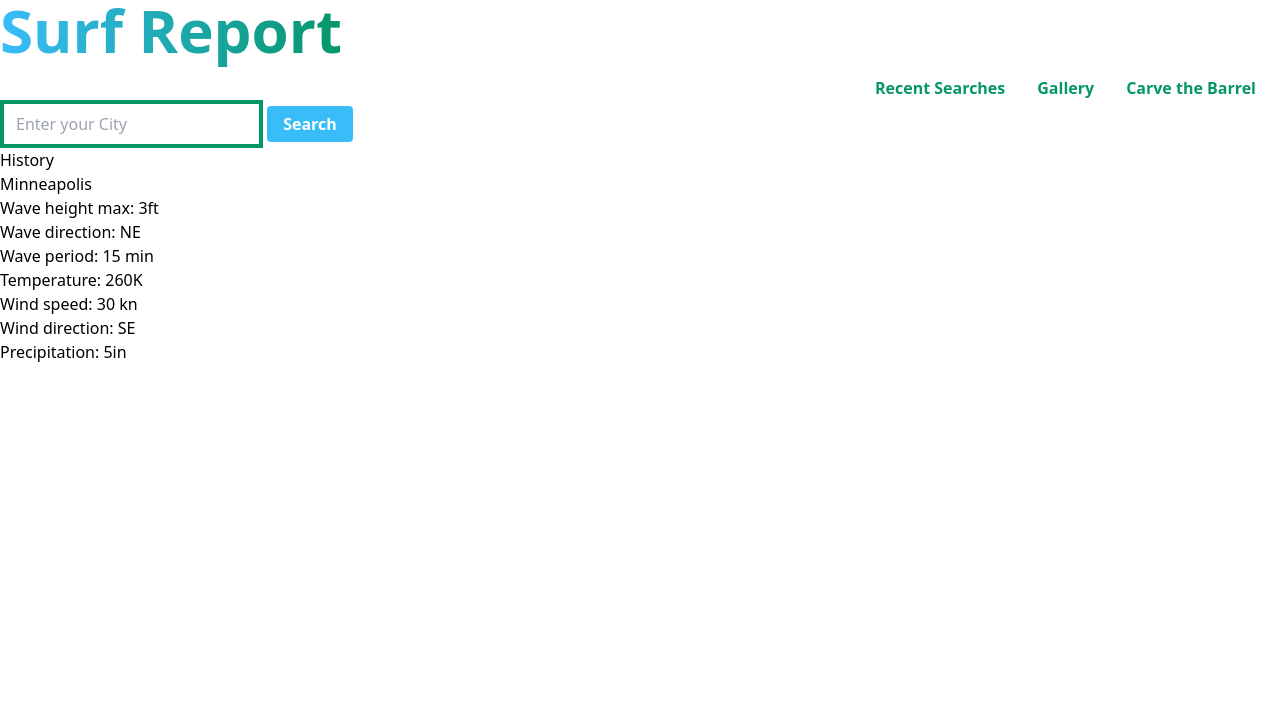
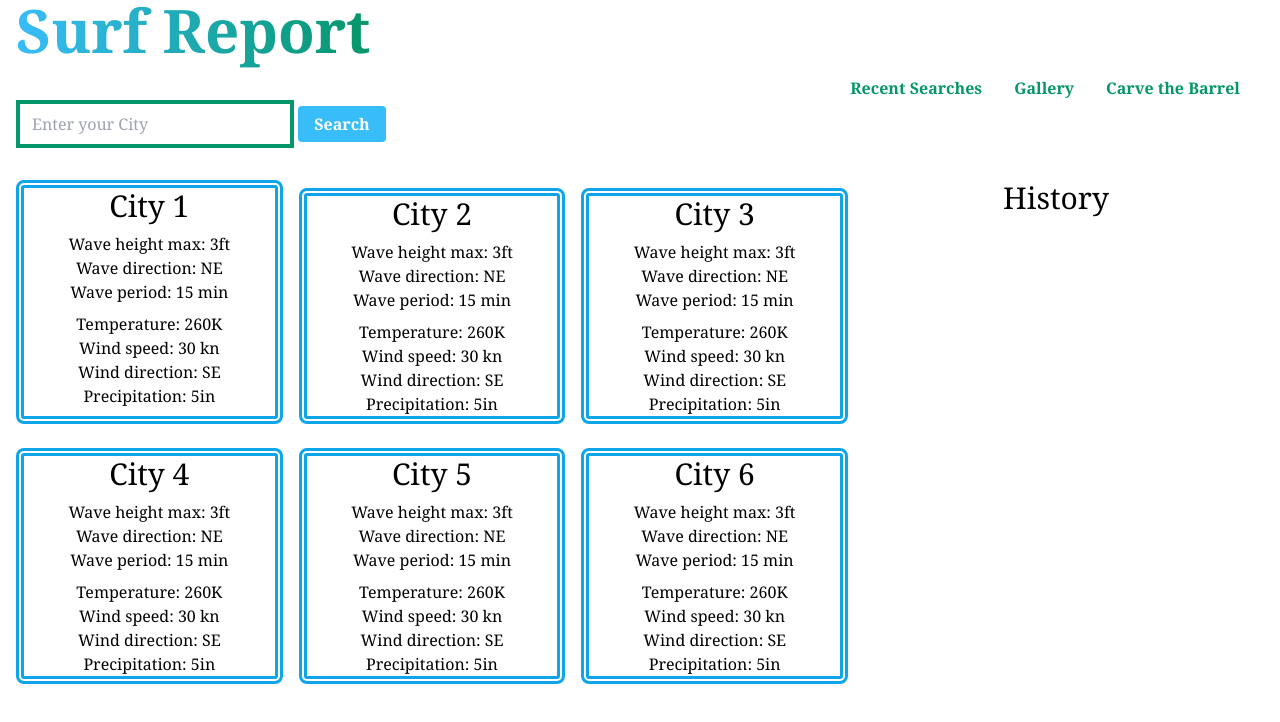
Before and after one commit to jman2476/project_wave_weather, a plain HTML site: page index.html in a window 1280 px wide. Drawn offline with nearby package versions, Linux system fonts and the light colour scheme.

Commit message:
grid format

```diff
--- a/index.html
+++ b/index.html
@@ -11,9 +11,9 @@
     <link rel="stylesheet" href="./assets/style.css">
 </head>
 
-<body>
+<body class="grid grid-flow-row-dense grid-cols-3 px-4 font-serif">
 
-    <header>
+    <header class="col-span-3 space-y-1">
         <h2 class="mb-4 text-3xl font-extrabold text-gray-900 dark:text-white md:text-5xl lg:text-6xl"><span
                 class="text-transparent bg-clip-text bg-gradient-to-r to-emerald-600 from-sky-400">
                 Surf Report</span></h2>
@@ -25,22 +25,18 @@
         </nav>
     </header>
 
-        <div>
+    <div class="col-span-3">
         <input id="city-search" class="border-4 border-emerald-600 py-2 px-3" type="text" placeholder="Enter your City">
         <button id="search"
-            class="bg-sky-400 hover:bg-emerald-600 text-white font-bold py-1.5 px-4 rounded"
-            >Search</button>
+            class="bg-sky-400 hover:bg-emerald-600 text-white font-bold py-1.5 px-4 rounded">Search</button>
     </div>
 
-        <aside class="sidebar">
-            <p>History</p>
-        </aside>
 
-        <main>
+    <main class="col-span-2 grid grid-cols-3 gap-4 content-center space-y-2 py-8">
 
         <!-- Example weather card -->
-            <div class="weather-card">
-                <h3 class="title">Minneapolis</h3>
+        <div class="weather-card space-y-2 border-double border-8 border-sky-500 rounded-lg text-center">
+            <h3 class="title text-3xl">City 1</h3>
 
             <div class="surf-content">
                 <p>Wave height max: 3ft</p>
@@ -54,7 +50,92 @@
                 <p>Precipitation: 5in</p>
             </div>
         </div>
+
+        <div class="weather-card space-y-2 border-double border-8 border-sky-500 rounded-lg text-center">
+            <h3 class="title text-3xl">City 2</h3>
+
+            <div class="surf-content">
+                <p>Wave height max: 3ft</p>
+                <p>Wave direction: NE</p>
+                <p>Wave period: 15 min</p>
+            </div>
+            <div class="weather-content">
+                <p>Temperature: 260K</p>
+                <p>Wind speed: 30 kn</p>
+                <p>Wind direction: SE</p>
+                <p>Precipitation: 5in</p>
+            </div>
+        </div>
+
+        <div class="weather-card space-y-2 border-double border-8 border-sky-500 rounded-lg text-center">
+            <h3 class="title text-3xl">City 3</h3>
+
+            <div class="surf-content">
+                <p>Wave height max: 3ft</p>
+                <p>Wave direction: NE</p>
+                <p>Wave period: 15 min</p>
+            </div>
+            <div class="weather-content">
+                <p>Temperature: 260K</p>
+                <p>Wind speed: 30 kn</p>
+                <p>Wind direction: SE</p>
+                <p>Precipitation: 5in</p>
+            </div>
+        </div>
+
+        <div class="weather-card space-y-2 border-double border-8 border-sky-500 rounded-lg text-center">
+            <h3 class="title text-3xl">City 4</h3>
+
+            <div class="surf-content">
+                <p>Wave height max: 3ft</p>
+                <p>Wave direction: NE</p>
+                <p>Wave period: 15 min</p>
+            </div>
+            <div class="weather-content">
+                <p>Temperature: 260K</p>
+                <p>Wind speed: 30 kn</p>
+                <p>Wind direction: SE</p>
+                <p>Precipitation: 5in</p>
+            </div>
+        </div>
+
+        <div class="weather-card space-y-2 border-double border-8 border-sky-500 rounded-lg text-center">
+            <h3 class="title text-3xl">City 5</h3>
+
+            <div class="surf-content">
+                <p>Wave height max: 3ft</p>
+                <p>Wave direction: NE</p>
+                <p>Wave period: 15 min</p>
+            </div>
+            <div class="weather-content">
+                <p>Temperature: 260K</p>
+                <p>Wind speed: 30 kn</p>
+                <p>Wind direction: SE</p>
+                <p>Precipitation: 5in</p>
+            </div>
+        </div>
+
+        <div class="weather-card space-y-2 border-double border-8 border-sky-500 rounded-lg text-center">
+            <h3 class="title text-3xl">City 6</h3>
+
+            <div class="surf-content">
+                <p>Wave height max: 3ft</p>
+                <p>Wave direction: NE</p>
+                <p>Wave period: 15 min</p>
+            </div>
+            <div class="weather-content">
+                <p>Temperature: 260K</p>
+                <p>Wind speed: 30 kn</p>
+                <p>Wind direction: SE</p>
+                <p>Precipitation: 5in</p>
+            </div>
+        </div>
+
     </main>
+
+    <aside class="sidebar text-3xl grid-cols-3 col-span-1 py-8 text-center">
+        <p>History</p>
+    </aside>
 
 
     <script src="https://code.jquery.com/jquery-3.7.1.min.js"
```
Lines whose indentation alone changed are shown as unchanged.
